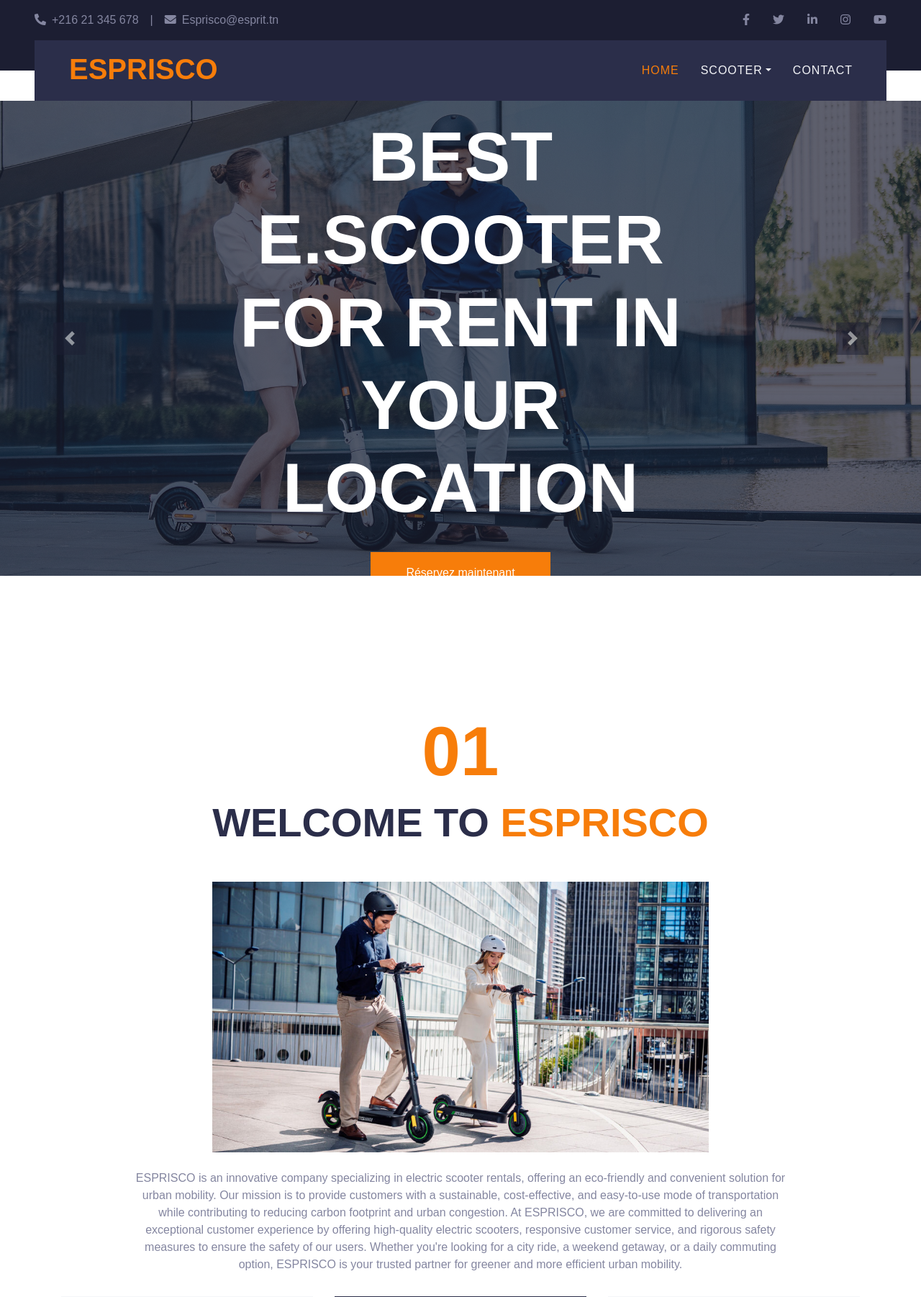
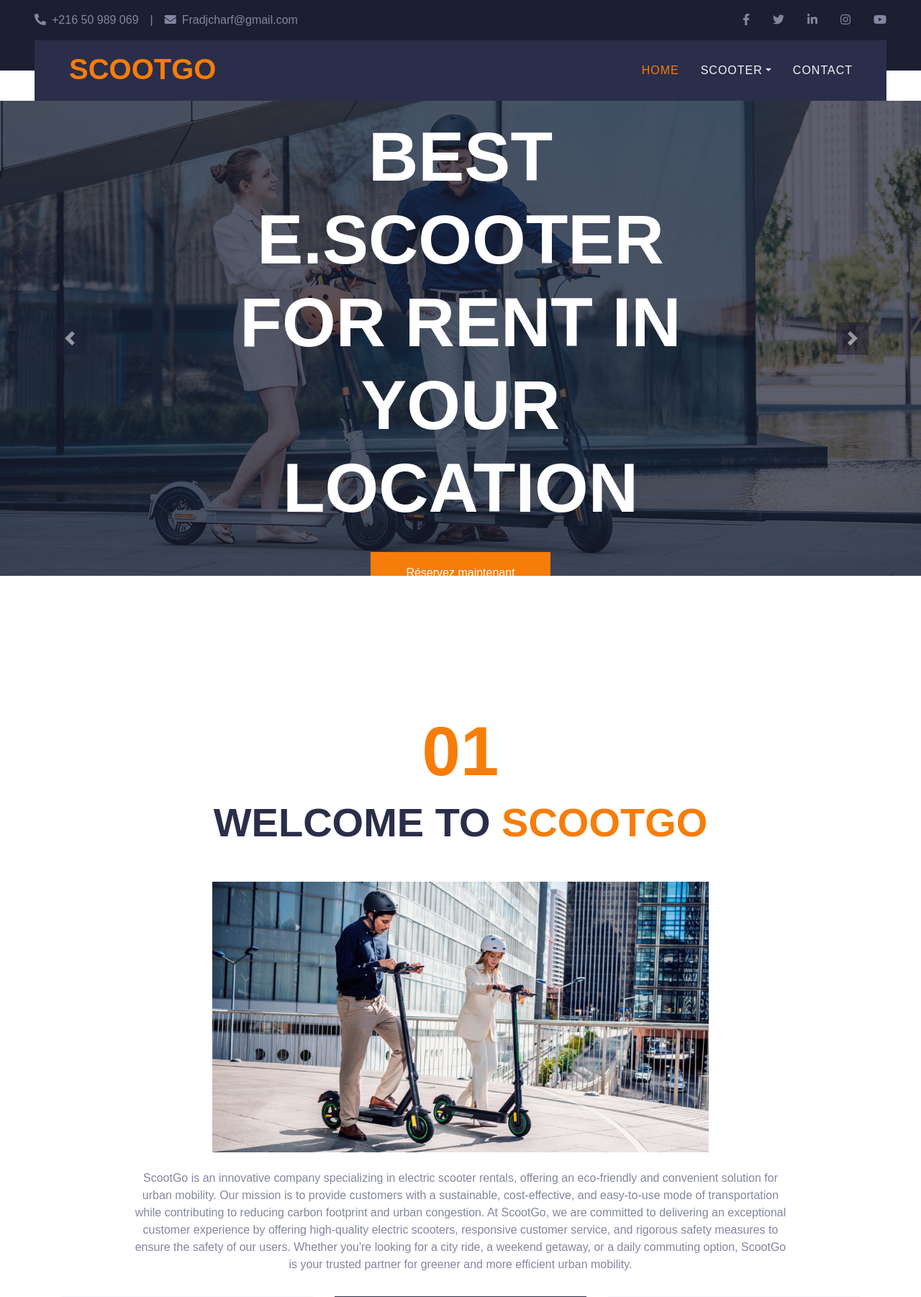
Before and after one commit to CharfeddineFredj/ElectricScooterRental, a Symfony app: template templates/home/default.html.twig in a window 1280 px wide. Shown: the top 1802 px of the page at 72% size. Run offline with Twig, Linux system fonts and the light colour scheme; the template is opened without the code that fills it, so the values that code supplies are empty; some libraries are stand-ins or nearby versions.

Commit message:
Mise à jour du projet

```diff
--- a/templates/baseAdmin.html.twig
+++ b/templates/baseAdmin.html.twig
@@ -38,7 +38,7 @@
             <div class="sidebar pe-4 pb-3">
                 <nav class="navbar bg-secondary navbar-dark">
                     <a href="index.html" class="navbar-brand mx-4 mb-3">
-                        <h4 class="text-primary"><i class="fa fa-user-edit me-2"></i>ESPRISCO</h4>
+                        <h4 class="text-primary"><i class="fa fa-user-edit me-2"></i>ScootGo</h4>
                     </a>
                     <div class="d-flex align-items-center ms-4 mb-4">
                         <div class="position-relative">
@@ -46,7 +46,7 @@
                             <div class="bg-success rounded-circle border border-2 border-white position-absolute end-0 bottom-0 p-1"></div>
                         </div>
                         <div class="ms-3">
-                            <h6 class="mb-0">ala eddine aoun</h6>
+                            <h5 class="mb-0">Charfeddine Fredj</h5>
                             <span>Admin</span>
                         </div>
                     </div>
@@ -183,7 +183,7 @@
                 <div class="container-fluid pt-4 px-4">
                     <div class="bg-secondary rounded-top p-4">
                         <div class="row">
-                            <div class="col-12 col-sm-6 text-center text-sm-start">&copy; <a href="#">ESPRISCO</a>, All Right Reserved 2024</div>
+                            <div class="col-12 col-sm-6 text-center text-sm-start">&copy; <a href="#">ScootGo</a>, All Right Reserved 2024</div>
                             <div class="col-12 col-sm-6 text-center text-sm-end">
                                 <!--/*** This template is free as long as you keep the footer author’s credit link/attribution link/backlink. If you'd like to use the template without the footer author’s credit link/attribution link/backlink, you can purchase the Credit Removal License from "https://htmlcodex.com/credit-removal". Thank you for your support. ***/-->
                             </div>
--- a/templates/dashboard/base.html.twig
+++ b/templates/dashboard/base.html.twig
@@ -3,7 +3,7 @@
 
 <head>
     <meta charset="utf-8">
-    <title>ESPRISCO - Bootstrap 5 Admin Template</title>
+    <title>ScootGo - Bootstrap 5 Admin Template</title>
     <meta content="width=device-width, initial-scale=1.0" name="viewport">
     <meta content="" name="keywords">
     <meta content="" name="description">
@@ -39,7 +39,7 @@
         <div class="sidebar pe-4 pb-3">
             <nav class="navbar bg-secondary navbar-dark">
                 <a href="index.html" class="navbar-brand mx-4 mb-3">
-                    <h3 class="text-primary"><i class="fa fa-user-edit me-2"></i>ESPRISCO</h3>
+                    <h3 class="text-primary"><i class="fa fa-user-edit me-2"></i>ScootGo</h3>
                 </a>
                 <div class="d-flex align-items-center ms-4 mb-4">
                     <div class="position-relative">
@@ -455,7 +455,7 @@
                 <div class="bg-secondary rounded-top p-4">
                     <div class="row">
                         <div class="col-12 col-sm-6 text-center text-sm-start">
-                            &copy; <a href="#">ESPRISCO</a>, All Right Reserved 2024
+                            &copy; <a href="#">Fradjcharf@gmail.com</a>, All Right Reserved 2024
                         </div>
                         <div class="col-12 col-sm-6 text-center text-sm-end">
                             <!--/*** This template is free as long as you keep the footer author’s credit link/attribution link/backlink. If you'd like to use the template without the footer author’s credit link/attribution link/backlink, you can purchase the Credit Removal License from "https://htmlcodex.com/credit-removal". Thank you for your support. ***/-->
--- a/templates/home/default.html.twig
+++ b/templates/home/default.html.twig
@@ -27,9 +27,9 @@
         <div class="row">
             <div class="col-md-6 text-center text-lg-left mb-2 mb-lg-0">
                 <div class="d-inline-flex align-items-center">
-                    <a class="text-body pr-3" href=""><i class="fa fa-phone-alt mr-2"></i>+216 21 345 678</a>
+                    <a class="text-body pr-3" href=""><i class="fa fa-phone-alt mr-2"></i>+216 50 989 069</a>
                     <span class="text-body">|</span>
-                    <a class="text-body px-3" href=""><i class="fa fa-envelope mr-2"></i>Esprisco@esprit.tn</a>
+                    <a class="text-body px-3" href=""><i class="fa fa-envelope mr-2"></i>Fradjcharf@gmail.com</a>
                 </div>
             </div>
             <div class="col-md-6 text-center text-lg-right">
@@ -62,7 +62,7 @@
         <div class="position-relative px-lg-5" style="z-index: 9;">
             <nav class="navbar navbar-expand-lg bg-secondary navbar-dark py-3 py-lg-0 pl-3 pl-lg-5">
                 <a href="" class="navbar-brand">
-                    <h1 class="text-uppercase text-primary mb-1">ESPRISCO</h1>
+                    <h1 class="text-uppercase text-primary mb-1">ScootGo</h1>
                 </a>
                 <button type="button" class="navbar-toggler" data-toggle="collapse" data-target="#navbarCollapse">
                     <span class="navbar-toggler-icon"></span>
@@ -147,11 +147,11 @@
     <div class="container-fluid py-5">
         <div class="container pt-5 pb-3">
             <h1 class="display-1 text-primary text-center">01</h1>
-            <h1 class="display-4 text-uppercase text-center mb-5">Welcome To <span class="text-primary">ESPRISCO</span></h1>
+            <h1 class="display-4 text-uppercase text-center mb-5">Welcome To <span class="text-primary">ScootGo</span></h1>
             <div class="row justify-content-center">
                 <div class="col-lg-10 text-center">
                     <img class="w-75 mb-4" src="img/t12.jpg" alt="">
-                    <p>ESPRISCO is an innovative company specializing in electric scooter rentals, offering an eco-friendly and convenient solution for urban mobility. Our mission is to provide customers with a sustainable, cost-effective, and easy-to-use mode of transportation while contributing to reducing carbon footprint and urban congestion. At ESPRISCO, we are committed to delivering an exceptional customer experience by offering high-quality electric scooters, responsive customer service, and rigorous safety measures to ensure the safety of our users. Whether you're looking for a city ride, a weekend getaway, or a daily commuting option, ESPRISCO is your trusted partner for greener and more efficient urban mobility.</p>
+                    <p>ScootGo is an innovative company specializing in electric scooter rentals, offering an eco-friendly and convenient solution for urban mobility. Our mission is to provide customers with a sustainable, cost-effective, and easy-to-use mode of transportation while contributing to reducing carbon footprint and urban congestion. At ScootGo, we are committed to delivering an exceptional customer experience by offering high-quality electric scooters, responsive customer service, and rigorous safety measures to ensure the safety of our users. Whether you're looking for a city ride, a weekend getaway, or a daily commuting option, ScootGo is your trusted partner for greener and more efficient urban mobility.</p>
                 </div>
             </div>
             <div class="row mt-3">
@@ -538,28 +538,28 @@
                             <i class="fa fa-2x fa-map-marker-alt text-primary flex-shrink-0 mr-3"></i>
                             <div class="mt-n1">
                                 <h5 class="text-light">Head Office</h5>
-                                <p>Ariana Soghra, Ariana, TUNISIA</p>
+                                <p>Mahdia, TUNISIA</p>
                             </div>
                         </div>
                         <div class="d-flex mb-3">
                             <i class="fa fa-2x fa-map-marker-alt text-primary flex-shrink-0 mr-3"></i>
                             <div class="mt-n1">
                                 <h5 class="text-light">Branch Office</h5>
-                                <p>Ariana Soghra, Ariana, TUNISIA</p>
+                                <p>Mahdia, TUNISIA</p>
                             </div>
                         </div>
                         <div class="d-flex mb-3">
                             <i class="fa fa-2x fa-envelope-open text-primary flex-shrink-0 mr-3"></i>
                             <div class="mt-n1">
                                 <h5 class="text-light">Customer Service</h5>
-                                <p>Esprisco@esprit.tn</p>
+                                <p>Fradjcharf@gmail.com</p>
                             </div>
                         </div>
                         <div class="d-flex">
                             <i class="fa fa-2x fa-envelope-open text-primary flex-shrink-0 mr-3"></i>
                             <div class="mt-n1">
                                 <h5 class="text-light">Return & Refund</h5>
-                                <p class="m-0">Esprisco@esprit.tn</p>
+                                <p class="m-0">Fradjcharf@gmail.com</p>
                             </div>
                         </div>
                     </div>
@@ -609,9 +609,9 @@
         <div class="row pt-5">
             <div class="col-lg-3 col-md-6 mb-5">
                 <h4 class="text-uppercase text-light mb-4">Get In Touch</h4>
-                <p class="mb-2"><i class="fa fa-map-marker-alt text-white mr-3"></i>ARIANA SOGHRA, ARIANA, TUN</p>
-                <p class="mb-2"><i class="fa fa-phone-alt text-white mr-3"></i>+216 21 345 678</p>
-                <p><i class="fa fa-envelope text-white mr-3"></i>Esprisco@esprit.tn</p>
+                <p class="mb-2"><i class="fa fa-map-marker-alt text-white mr-3"></i>Mahdia, TUNISIA</p>
+                <p class="mb-2"><i class="fa fa-phone-alt text-white mr-3"></i>+216 50 989 069</p>
+                <p><i class="fa fa-envelope text-white mr-3"></i>Fradjcharf@gmail.com</p>
                 <h6 class="text-uppercase text-white py-2">Follow Us</h6>
                 <div class="d-flex justify-content-start">
                     <a class="btn btn-lg btn-dark btn-lg-square mr-2" href="#"><i class="fab fa-twitter"></i></a>
@@ -659,7 +659,7 @@
 
     </div>
     <div class="container-fluid bg-dark py-4 px-sm-3 px-md-5">
-        <p class="mb-2 text-center text-body">&copy; <a href="#">Esprisco</a>. All Rights Reserved.</p>
+        <p class="mb-2 text-center text-body">&copy; <a href="#">ScootGo</a>. All Rights Reserved.</p>
 
 		<!--/*** This template is free as long as you keep the footer author’s credit link/attribution link/backlink. If you'd like to use the template without the footer author’s credit link/attribution link/backlink, you can purchase the Credit Removal License from "https://htmlcodex.com/credit-removal". Thank you for your support. ***/-->
 
--- a/templates/resrvation/pdf.html.twig
+++ b/templates/resrvation/pdf.html.twig
@@ -80,7 +80,7 @@
         </table>
     </div>
      <div style="text-align: center; margin-top: 50px;">
-        <h3>ESPRISCO</h3>
+        <h3>ScootGo</h3>
         <h3>Fait à Tunis le {{ "now"|date('Y-m-d') }}</h3>
     </div>
 </body>
--- a/templates/template.html.twig
+++ b/templates/template.html.twig
@@ -3,7 +3,7 @@
 
 <head>
     <meta charset="utf-8">
-    <title>ESPRISCO - ADMIN</title>
+    <title>ScootGo - ADMIN</title>
     <meta content="width=device-width, initial-scale=1.0" name="viewport">
     <meta content="" name="keywords">
     <meta content="" name="description">
```
Also changed, not shown: templates/home/index.html.twig (+4 -4 lines), templates/home/indexx.html.twig (+11 -11 lines), templates/home/indexxx.html.twig (+13 -13 lines), public/images/announcements/t11-679a5f480a639849965051.jpg (added), public/images/announcements/t12-679a603d6ad6a400014128.jpg (added), 2 other files.
